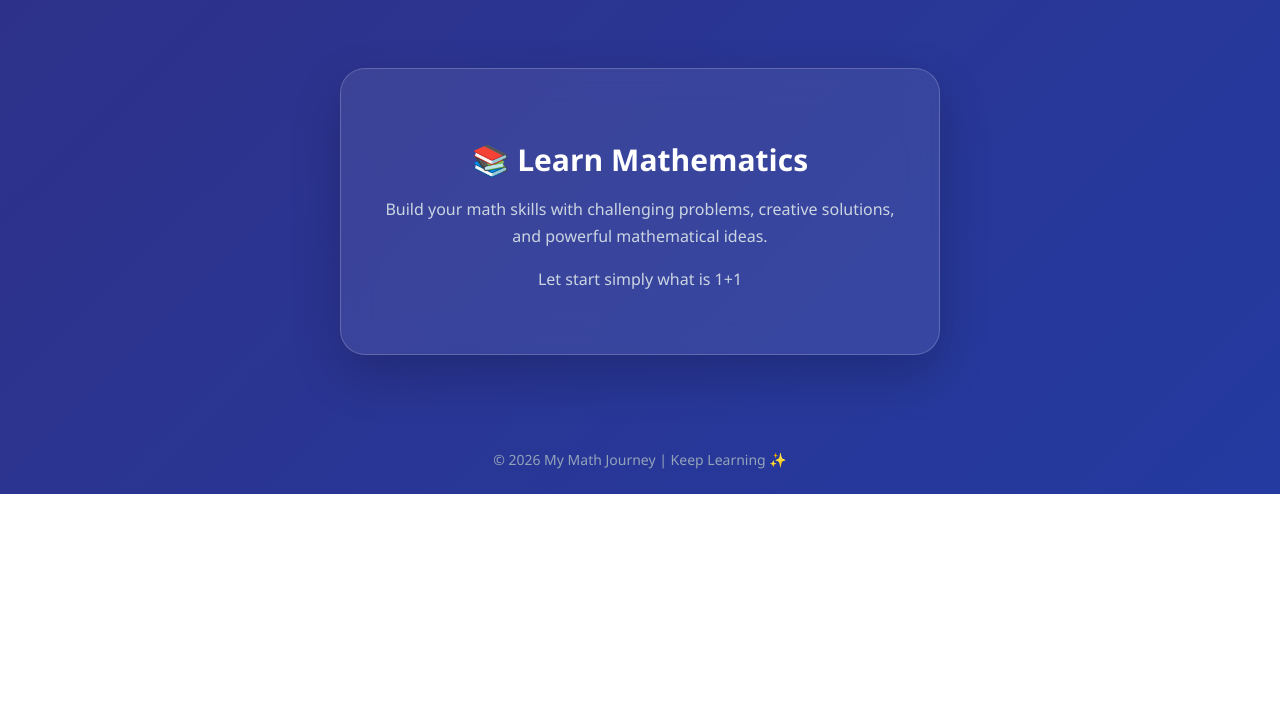
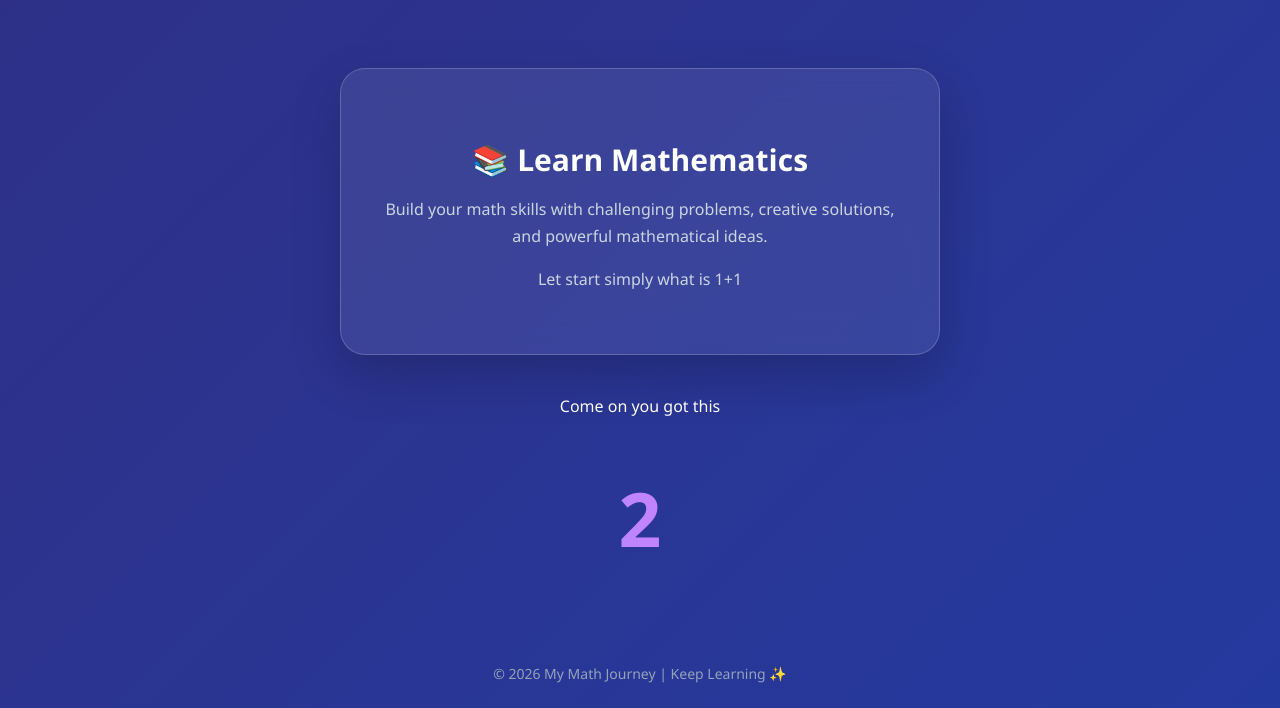
Before and after one commit to andrewliuy/Math-learning, a plain HTML site: page index.html in a window 1280 px wide. Shown: the part 564-1272 px from the top of the page. Before the commit the page ends 1058 px from the top, so only its background shows below. Drawn offline with Linux system fonts and the light colour scheme.

Commit message:
Update index.html

```diff
--- a/index.html
+++ b/index.html
@@ -33,6 +33,9 @@
       <p>Let start simply what is 1+1</p>
       <a href=""></a>
     </div>
+    <p> Come on you got this</p>
+    </div>
+    <h1>2</h1>
   </main>
 
   <footer>
```
